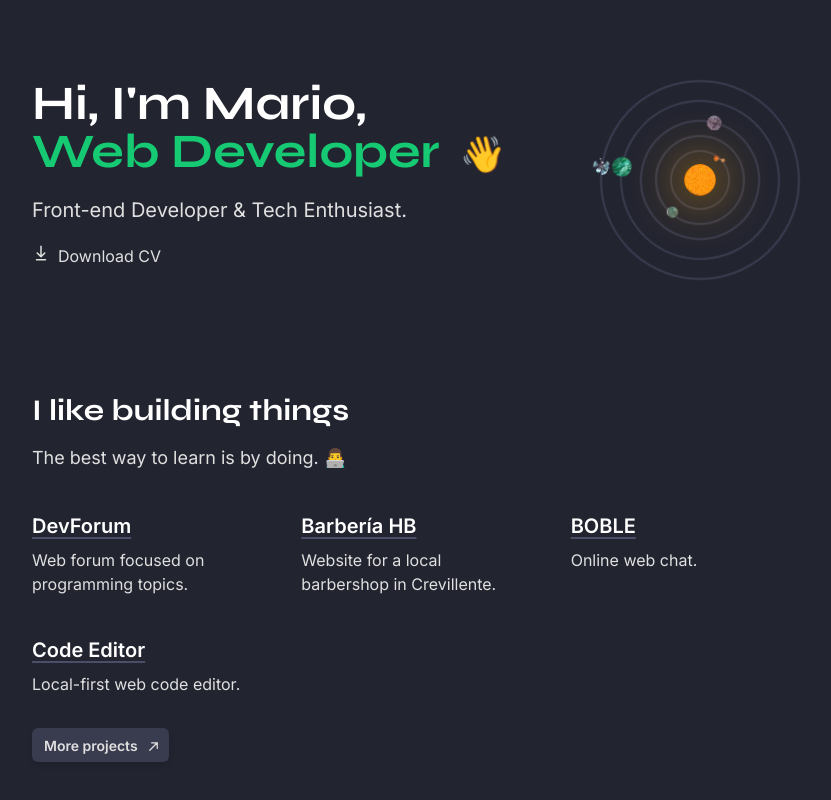
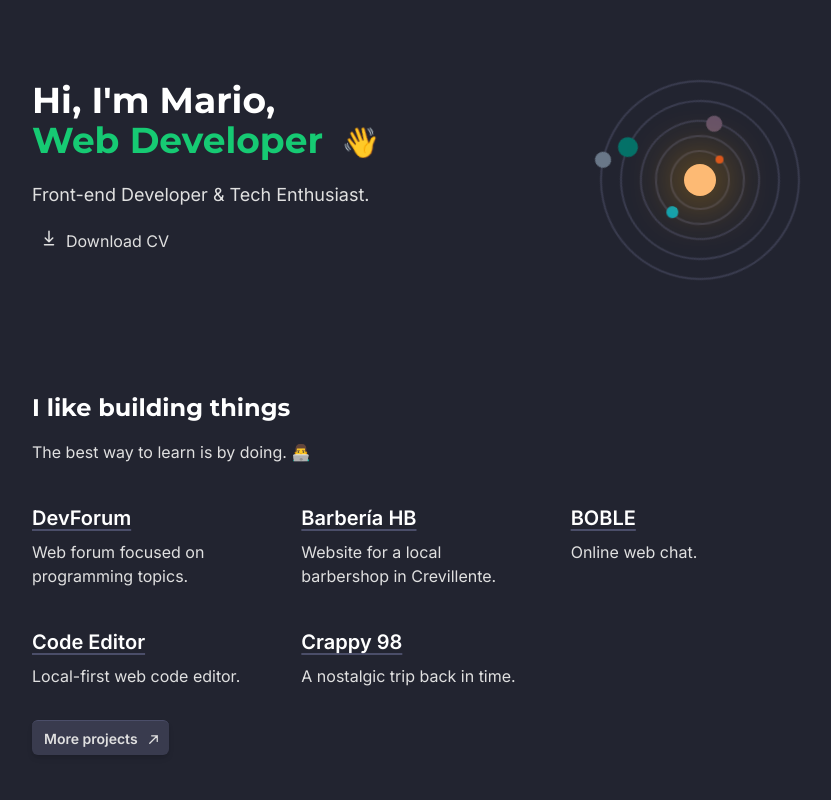
Before and after one commit to marioperezhurtado/portfolio, an Astro site: page / in a window 1280 px wide. Shown: the top 800 px of the page, without its empty margins (224-1055 px from the left). Built offline with nearby package versions, Linux system fonts and the light colour scheme; Astro itself is replaced by a stand-in of ours; some packages are replaced by stand-ins of ours.

Commit message:
style: change font & style changes

```diff
--- a/src/components/ui/Link.astro
+++ b/src/components/ui/Link.astro
@@ -10,9 +10,10 @@ const { arrow = false, ...props } = Astro.props
 ---
 
 <a
-  class={`pt-2 group pb-1.5 flex items-center gap-2 px-3 text-sm bg-pf-dark-2 rounded-md hover:bg-pf-dark-3 text-pf-light-2 w-fit transition shadow-md font-semibold ${
-    arrow ? 'pr-2' : ''
-  } ${props.class}`}
+  class={`pt-2 group pb-1.5 flex items-center gap-2 px-3 text-sm bg-pf-dark-2
+  rounded-md text-pf-light-2 w-fit transition shadow-md
+  font-semibold border-t border-pf-dark-3 hover:brightness-110
+  ${arrow ? 'pr-2' : ''} ${props.class}`}
   {...props}>
   <slot />
   {
--- a/src/layout/BlogPost.astro
+++ b/src/layout/BlogPost.astro
@@ -89,7 +89,7 @@ const { title, description, pubDate, image } = Astro.props;
       color: #e4e5ea;
       font-size: 1.25rem;
       font-weight: 800;
-      font-family: "Syne";
+      font-family: "Montserrat";
       padding: 2rem 0 1rem;
     }
     #blog pre {
--- a/src/layout/RootLayout.astro
+++ b/src/layout/RootLayout.astro
@@ -46,6 +46,12 @@ const {
     <meta property="twitter:title" content={title} />
     <meta property="twitter:description" content={description} />
     <meta property="twitter:image" content={new URL(image, Astro.url)} />
+
+    <!-- Fonts -->
+    <link rel="preconnect" href="https://fonts.googleapis.com">
+<link rel="preconnect" href="https://fonts.gstatic.com" crossorigin>
+<link href="https://fonts.googleapis.com/css2?family=Montserrat:wght@700&display=swap" rel="stylesheet">
+<link href="https://fonts.googleapis.com/css2?family=Inter:wght@400;600&display=swap" rel="stylesheet">
   </head>
   <body
     class="overflow-x-hidden min-h-screen bg-pf-dark text-pf-light-2 font-body">
@@ -54,9 +60,6 @@ const {
       <Footer />
     </div>
     <style is:global>
-      @import url('https://fonts.googleapis.com/css2?family=Syne:wght@700&display=swap');
-      @import url('https://fonts.googleapis.com/css2?family=Inter:wght@400;600;700&display=swap');
-
       /* remove tap highlight on mobile */
       * {
         -webkit-tap-highlight-color: transparent;
--- a/src/pages/_components/Blog.astro
+++ b/src/pages/_components/Blog.astro
@@ -9,10 +9,10 @@ const posts = (await getCollection('blog')).sort(
 
 <section class="mb-16 sm:mb-28">
   <h2
-    class="mb-2 text-2xl font-bold sm:mb-4 sm:text-3xl font-display text-pf-light">
+    class="mb-4 text-2xl font-bold font-display text-pf-light">
     Blog Posts
   </h2>
-  <p class="sm:text-lg">Sometimes I write about stuff I find interesting. 📝</p>
+  <p>Sometimes I write about stuff I find interesting. 📝</p>
   <ul class="flex flex-col gap-5 mt-6 mb-5 sm:mt-10 sm:mb-8">
     {
       posts.map((post) => (
@@ -25,7 +25,7 @@ const posts = (await getCollection('blog')).sort(
           <p class="mt-1 mb-2 text-sm">
             <FormattedDate date={post.data.pubDate} />
           </p>
-          <p class="max-w-prose">{post.data.description}</p>
+          <p class="max-w-xl">{post.data.description}</p>
         </li>
       ))
     }
--- a/src/pages/_components/Experience.astro
+++ b/src/pages/_components/Experience.astro
@@ -5,12 +5,12 @@ import Timeline from './Timeline.svelte'
 
 <section class="mb-16 sm:mb-28">
   <h2
-    class="mb-2 text-2xl font-bold sm:mb-4 sm:text-3xl font-display text-pf-light">
+    class="mb-4 text-2xl font-bold font-display text-pf-light">
     Knowledge building
   </h2>
-  <p class="mb-5 max-w-prose sm:text-lg">
+  <p class="mb-5 max-w-prose">
     With a <Highlighted text="can-do" /> attitude and a drive for always improve,
-    I've learned the most through practical experience. Nonetheless, I
+    I've learned the most through practical experience. However, I
     believe my formal education has given me a solid foundation to build upon.
   </p>
   <Timeline client:visible />
--- a/src/pages/_components/Heading.astro
+++ b/src/pages/_components/Heading.astro
@@ -8,20 +8,20 @@ import SolarSystem from './SolarSystem.astro'
   class="flex flex-row flex-wrap gap-10 justify-between mx-auto mb-10 max-w-screen-lg md:mb-28">
   <div>
     <div
-      class="mb-5 text-3xl font-bold lg:text-5xl xs:text-4xl font-display text-pf-light">
+      class="mb-5 text-3xl font-bold xs:text-4xl font-display text-pf-light">
       <h1>Hi, I'm Mario,</h1>
       <h1 class="text-pf-accent">
         Web Developer
-        <span class="inline-block pl-2 text-2xl lg:text-4xl" id="hand">👋</span>
+        <span class="inline-block pl-2 text-2xl md:text-3xl" id="hand">👋</span>
       </h1>
     </div>
-    <p class="sm:text-xl xs:text-lg">Front-end Developer & Tech Enthusiast.</p>
+    <p class="xs:text-lg">Front-end Developer & Tech Enthusiast.</p>
     <div class="mt-5 w-fit">
       <Link
         href="/CV_Mario_Pérez_Hurtado.pdf"
         target="_blank"
         rel="noopener noreferrer"
-        class="flex gap-2">
+        class="flex gap-2 pl-2">
         <DownloadIcon />
         Download CV
       </Link>
--- a/src/pages/_components/Planet.astro
+++ b/src/pages/_components/Planet.astro
@@ -1,61 +1,40 @@
 ---
 interface Props {
-  name: string;
-  image: string;
-  url: string;
-  rotationSpeed: number;
-  orbitSpeed: number;
+  speed: number;
+  color: string;
   size: number;
   orbitSize: number;
 }
-
-const { name, image, url, rotationSpeed, orbitSpeed, size, orbitSize } = Astro.props;
-
-const startingOrbit = Math.random() * 360;
+const { speed, color, size, orbitSize } = Astro.props;
+const startingRotation = Math.random() * 360;
 ---
 
-<div
-  class="absolute rounded-full border-2 pointer-events-none orbit border-pf-dark-2"
->
-  <a
-    href={url}
-    target="_blank"
-    rel="noopener noreferrer"
-    class="absolute rounded-full pointer-events-auto planet"
-  >
-    <img src={image} alt={name} class="rounded-full" width={size} height={size}/>
-  </a>
+<div id="orbit" class="absolute border-2 border-pf-dark-2 rounded-full">
+  <div id="planet" class="absolute rounded-full"></div>
 </div>
 
-<style
-  define:vars={{ rotationSpeed, orbitSpeed, size, orbitSize, startingOrbit }}
->
-  .planet {
+<style define:vars={{ speed, color, size, orbitSize, startingRotation }}>
+  #planet {
+    background-color: var(--color);
     top: calc((var(--orbitSize) / 3.6 - var(--size)) / 2 * 1px);
     left: calc((var(--orbitSize) / 3.6 - var(--size)) / 2 * 1px);
     width: calc(var(--size) * 1px);
     height: calc(var(--size) * 1px);
-    animation: spin calc(var(--rotationSpeed) * 1s) linear infinite;
   }
 
-  .orbit {
+  #orbit {
     width: calc(var(--orbitSize) * 1px);
     height: calc(var(--orbitSize) * 1px);
-    animation: orbit calc(var(--orbitSpeed) * 1s) linear infinite;
+    animation: orbit linear infinite;
+    animation-duration: calc(var(--speed) * 1s);
   }
 
   @keyframes orbit {
     from {
-      transform: rotate(calc(var(--startingOrbit) * 1deg));
+      transform: rotate(calc(var(--startingRotation) * 1deg));
     }
     to {
-      transform: rotate(calc(var(--startingOrbit) * 1deg + 360deg));
-    }
-  }
-
-  @keyframes spin {
-    to {
-      transform: rotate(360deg);
+      transform: rotate(calc(var(--startingRotation) * 1deg + 360deg));
     }
   }
 </style>
--- a/src/pages/_components/Projects.astro
+++ b/src/pages/_components/Projects.astro
@@ -22,18 +22,23 @@ const projects = [
     description: "Local-first web code editor.",
     url: "https://code.marioph.com",
   },
+  {
+    title: "Crappy 98",
+    description: "A nostalgic trip back in time.",
+    url: "https://retro.marioph.com",
+  },
 ];
 ---
 
 <section class="mb-16 sm:mb-28">
   <h2
-    class="mb-2 text-2xl font-bold sm:mb-4 sm:text-3xl font-display text-pf-light"
+    class="mb-4 text-2xl font-bold font-display text-pf-light"
   >
     I like building things
   </h2>
-  <p class="sm:text-lg">The best way to learn is by doing. 👨‍💻</p>
+  <p>The best way to learn is by doing. 👨‍💻</p>
   <ul
-    class="grid gap-5 mt-6 mb-5 max-w-screen-md sm:gap-10 sm:mt-10 sm:mb-8 md:grid-cols-3 xs:grid-cols-2"
+    class="grid gap-4 mt-6 mb-5 max-w-screen-md sm:gap-10 sm:mt-10 sm:mb-8 md:grid-cols-3 xs:grid-cols-2"
   >
     {
       projects.map(({ title, description, url }) => (
--- a/src/pages/_components/References.astro
+++ b/src/pages/_components/References.astro
@@ -4,10 +4,10 @@ import Testimonials from './Testimonials.svelte'
 
 <section class="mb-16 sm:mb-28">
   <h2
-    class="mb-2 text-2xl font-bold sm:mb-4 sm:text-3xl font-display text-pf-light">
+    class="mb-4 text-2xl font-bold font-display text-pf-light">
     Kind Words
   </h2>
-  <p class="mb-5 max-w-prose sm:text-lg">
+  <p class="mb-5 max-w-prose">
     Here's what some people have to say about me. 🫶
   </p>
   <Testimonials client:visible />
--- a/src/pages/_components/SolarSystem.astro
+++ b/src/pages/_components/SolarSystem.astro
@@ -1,63 +1,55 @@
 ---
 import Planet from "./Planet.astro";
-
 const planets = [
   {
-    name: "Hourglass Twins",
-    image: "/planets/hourglass-twins.webp",
-    url: "https://outerwilds.fandom.com/wiki/Hourglass_Twins",
-    orbitSpeed: 20,
-    rotationSpeed: 4,
-    size: 12,
+    color: "#D74D1F",
+    speed: 20,
+    size: 8,
     orbitSize: 60,
   },
   {
-    name: "Timber Hearth",
-    image: "/planets/timber-hearth.webp",
-    url: "https://outerwilds.fandom.com/wiki/Timber_Hearth",
-    orbitSpeed: 30,
-    rotationSpeed: 3,
+    color: "#07A1B6",
+    speed: 30,
     size: 12,
     orbitSize: 90,
   },
   {
-    name: "Brittle Hollow",
-    image: "/planets/brittle-hollow.webp",
-    url: "https://outerwilds.fandom.com/wiki/Brittle_Hollow",
-    orbitSpeed: 40,
-    rotationSpeed: 8,
-    size: 15,
+    color: "#665269",
+    speed: 40,
+    size: 16,
     orbitSize: 120,
   },
   {
-    name: "Giant's Deep",
-    image: "/planets/giants-deep.webp",
-    url: "https://outerwilds.fandom.com/wiki/Giant%27s_Deep",
-    orbitSpeed: 100,
-    rotationSpeed: 12,
+    color: "#047168",
+    speed: 60,
     size: 20,
     orbitSize: 160,
   },
   {
-    name: "Dark Bramble",
-    image: "/planets/dark-bramble.webp",
-    url: "https://outerwilds.fandom.com/wiki/Dark_Bramble",
-    orbitSpeed: 80,
-    rotationSpeed: 18,
-    size: 17,
+    color: "#697788",
+    speed: 70,
+    size: 16,
     orbitSize: 200,
   },
 ];
 ---
 
-<div class="flex relative justify-center items-center w-[200px] h-[200px]">
-  {planets.map((planet) => <Planet {...planet} />)}
-  <img
-    src="/planets/sun.webp"
-    alt="sun"
+<div class="relative flex justify-center items-center w-[200px] h-[200px]">
+  {
+    planets.map((planet) => (
+      <Planet
+        color={planet.color}
+        speed={planet.speed}
+        size={planet.size}
+        orbitSize={planet.orbitSize}
+      />
+    ))
+  }
+  <div
     id="sun"
-    class="absolute top-1/2 left-1/2 w-8 h-8 rounded-full -translate-x-1/2 -translate-y-1/2 pointer-events-none"
-  />
+    class="absolute top-1/2 left-1/2 -translate-x-1/2 -translate-y-1/2 w-8 h-8 bg-orange-300 rounded-full"
+  >
+  </div>
 </div>
 
 <style>
--- a/src/pages/_components/Testimonials.svelte
+++ b/src/pages/_components/Testimonials.svelte
@@ -63,10 +63,10 @@
         fill="currentColor"
       />
     </svg>
-    <h3 class="mt-2 mb-5 text-lg font-bold text-pf-light">
+    <h3 class="mt-2 mb-1 text-lg font-bold text-pf-light">
       {testimonial.title}
     </h3>
-    <p>
+    <p class="max-w-lg">
       {testimonial.quote}
     </p>
   </div>
--- a/tailwind.config.cjs
+++ b/tailwind.config.cjs
@@ -15,7 +15,7 @@ module.exports = {
         'pf-accent': '#16ca73'
       },
       fontFamily: {
-        display: ['Syne', ...defaultTheme.fontFamily.sans],
+        display: ['Montserrat', ...defaultTheme.fontFamily.sans],
         body: ['Inter', ...defaultTheme.fontFamily.sans]
       },
       screens: {
```
Also changed, not shown: src/pages/_components/Tech.astro (+10 -11 lines), src/pages/_components/Timeline.svelte (+14 -16 lines).
